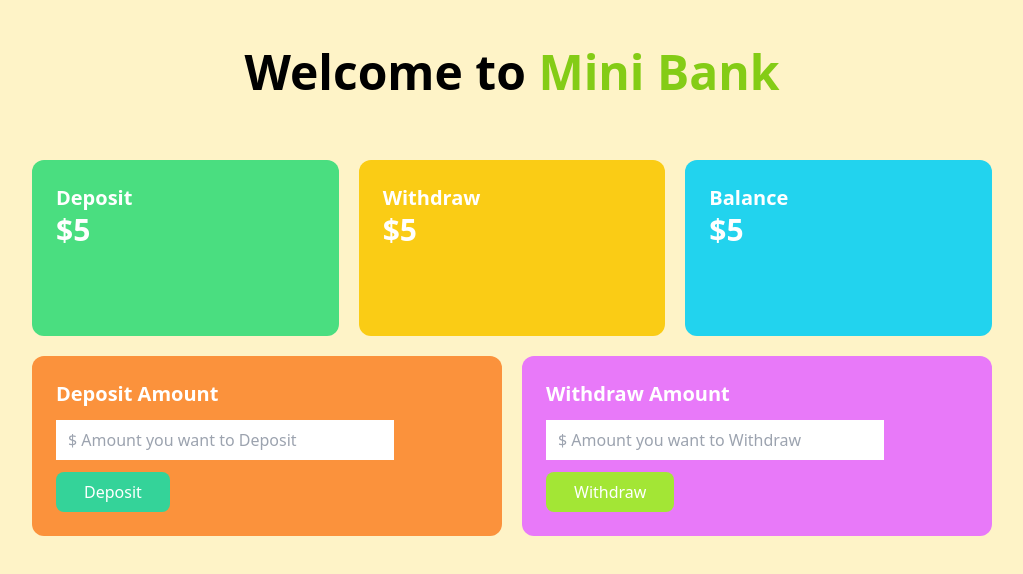
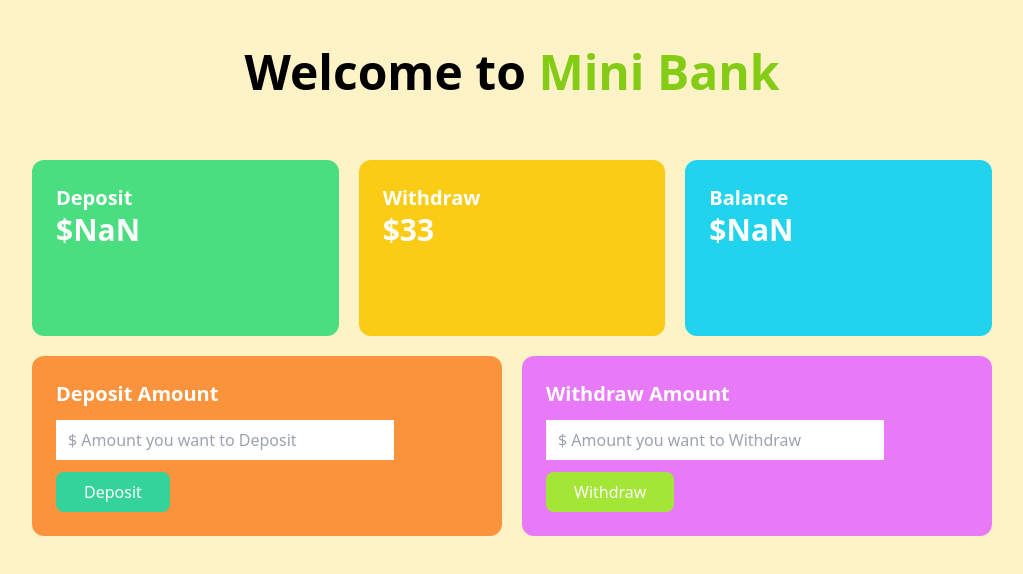
Before and after one commit to shariful-github/A-Simple-Mini-Bank, a plain HTML site: page bank.html in a window 1280 px wide. Both pictures are taken after a click on the button "Deposit". Shown: the whole page, without its empty margins (128-1151 px from the left). Drawn offline with nearby package versions, Linux system fonts and the light colour scheme.

Commit message:
diposit functionality done

```diff
--- a/bank.html
+++ b/bank.html
@@ -7,37 +7,39 @@
   <title>Mini Bank</title>
 </head>
 <body class="bg-amber-100">
+
   <div class="w-3/4 mx-auto mt-12">
     <h1 class="text-5xl font-bold text-center mb-16">Welcome to <span class="text-lime-500">Mini Bank</span></h1>
     <div class="flex justify-between gap-5">
       <div class="bg-green-400 flex-1 h-44 p-6  rounded-xl">
         <h6 class="text-xl text-white font-semibold">Deposit</h6>
-        <p class="text-3xl text-white font-semibold">$<span>5</span></p>
+        <p class="text-3xl text-white font-semibold">$<span id="deposit-total">12</span></p>
       </div>
 
       <div class="bg-yellow-400 flex-1 p-6  rounded-xl">
         <h6 class="text-xl text-white font-semibold">Withdraw</h6>
-        <p class="text-3xl text-white font-semibold">$<span>5</span></p>
+        <p class="text-3xl text-white font-semibold">$<span id="withdraw-total">33</span></p>
       </div>
 
       <div class="bg-cyan-400 flex-1 p-6  rounded-xl">
         <h6 class="text-xl text-white font-semibold">Balance</h6>
-        <p class="text-3xl text-white font-semibold">$<span>5</span></p>
+        <p class="text-3xl text-white font-semibold">$<span id="balance-total">2000</span></p>
       </div>
     </div>
+    <!-- Deposit and Withdraw Input-->
     <div class="flex justify-between mt-5 gap-5">
       <div class="bg-orange-400 p-6 rounded-xl flex-1">
         <h6 class="text-xl text-white font-semibold">Deposit Amount</h6>
-        <input class="block my-3 px-3 py-2 w-4/5 focus:outline-none" type="text" placeholder="$ Amount you want to Deposit">
-        <button class="bg-emerald-400 hover:bg-emerald-500 px-7 py-2 text-white rounded-lg">Deposit</button>
+        <input class="block my-3 px-3 py-2 w-4/5 focus:outline-none" id="deposit-field" type="text" placeholder="$ Amount you want to Deposit">
+        <button class="bg-emerald-400 hover:bg-emerald-500 px-7 py-2 text-white rounded-lg" id="btn-deposit">Deposit</button>
       </div>
       <div class="bg-fuchsia-400 p-6 rounded-xl flex-1">
         <h6 class="text-xl text-white font-semibold">Withdraw Amount</h6>
-        <input class="block my-3 px-3 py-2 w-4/5 focus:outline-none" type="text" placeholder="$ Amount you want to Withdraw">
-        <button class="bg-lime-400 hover:bg-lime-500 px-7 py-2 text-white rounded-lg">Withdraw</button>
+        <input class="block my-3 px-3 py-2 w-4/5 focus:outline-none" id="withdraw-field" type="text" placeholder="$ Amount you want to Withdraw">
+        <button class="bg-lime-400 hover:bg-lime-500 px-7 py-2 text-white rounded-lg" id="btn-withdraw">Withdraw</button>
       </div>
     </div>
   </div>
-
+  <script src="js/deposit.js"></script>
 </body>
 </html>
--- /dev/null
+++ b/js/deposit.js
@@ -0,0 +1,23 @@
+document.getElementById('btn-deposit').addEventListener('click', function(){
+    // Update Total deposit amount
+    const depositField = document.getElementById('deposit-field');
+    const newDepositAmount = parseFloat(depositField.value); //-------------------------
+
+    const depositTotalElement = document.getElementById('deposit-total');
+    const previousDepositTotalAmount = parseFloat(depositTotalElement.innerText); //---------------------
+
+    const currentDepositTotalAmount = previousDepositTotalAmount + newDepositAmount;
+
+    depositTotalElement.innerText = currentDepositTotalAmount;
+
+    // update total balance amount
+    const balanceTotalElement = document.getElementById('balance-total');
+    const previousBalanceTotal = parseFloat(balanceTotalElement.innerText);
+
+    const currentBalanceTotal = previousBalanceTotal + newDepositAmount;
+    console.log(currentBalanceTotal);
+
+    balanceTotalElement.innerText = currentBalanceTotal;
+
+    depositField.value = '';
+})
```
